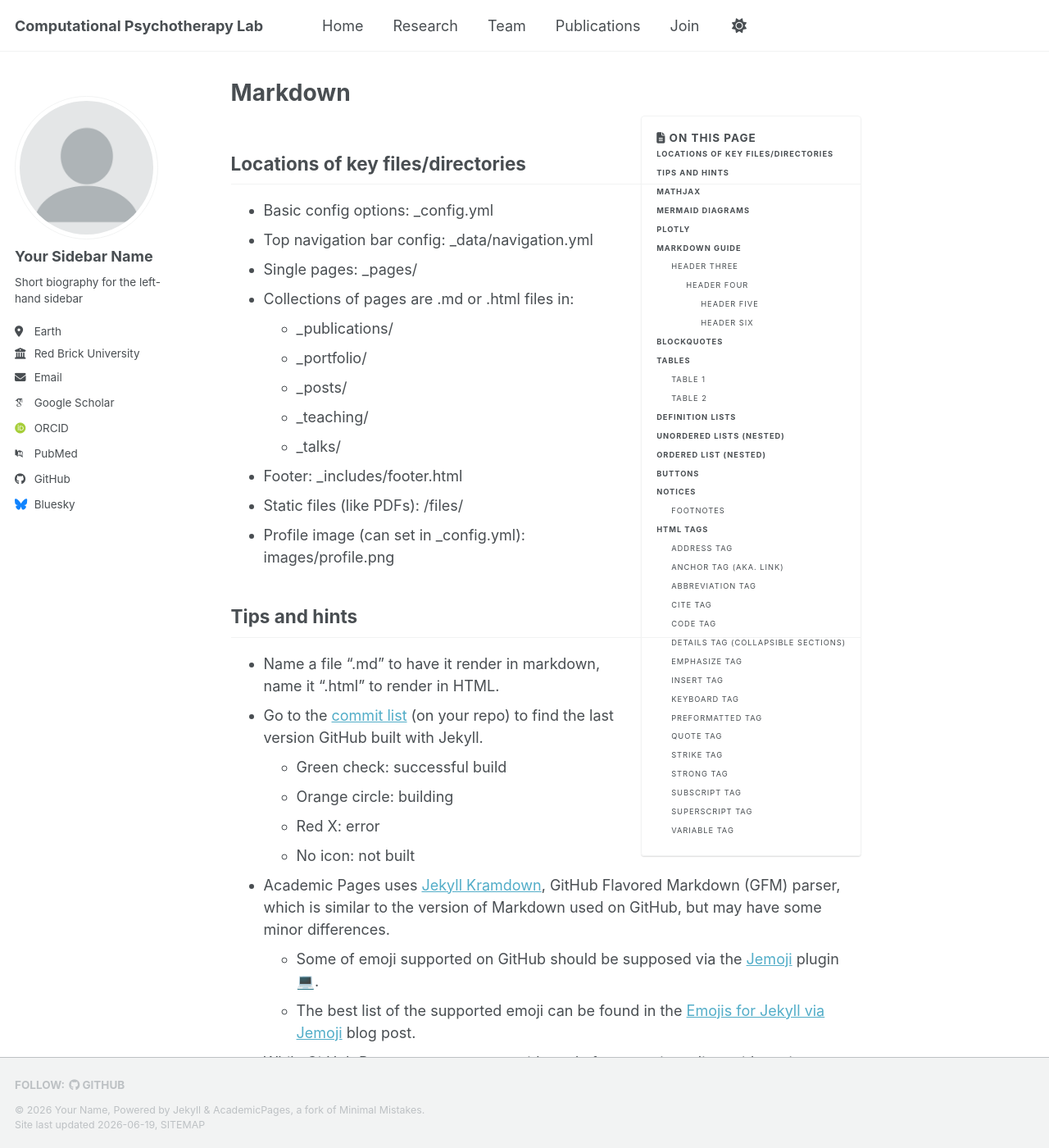
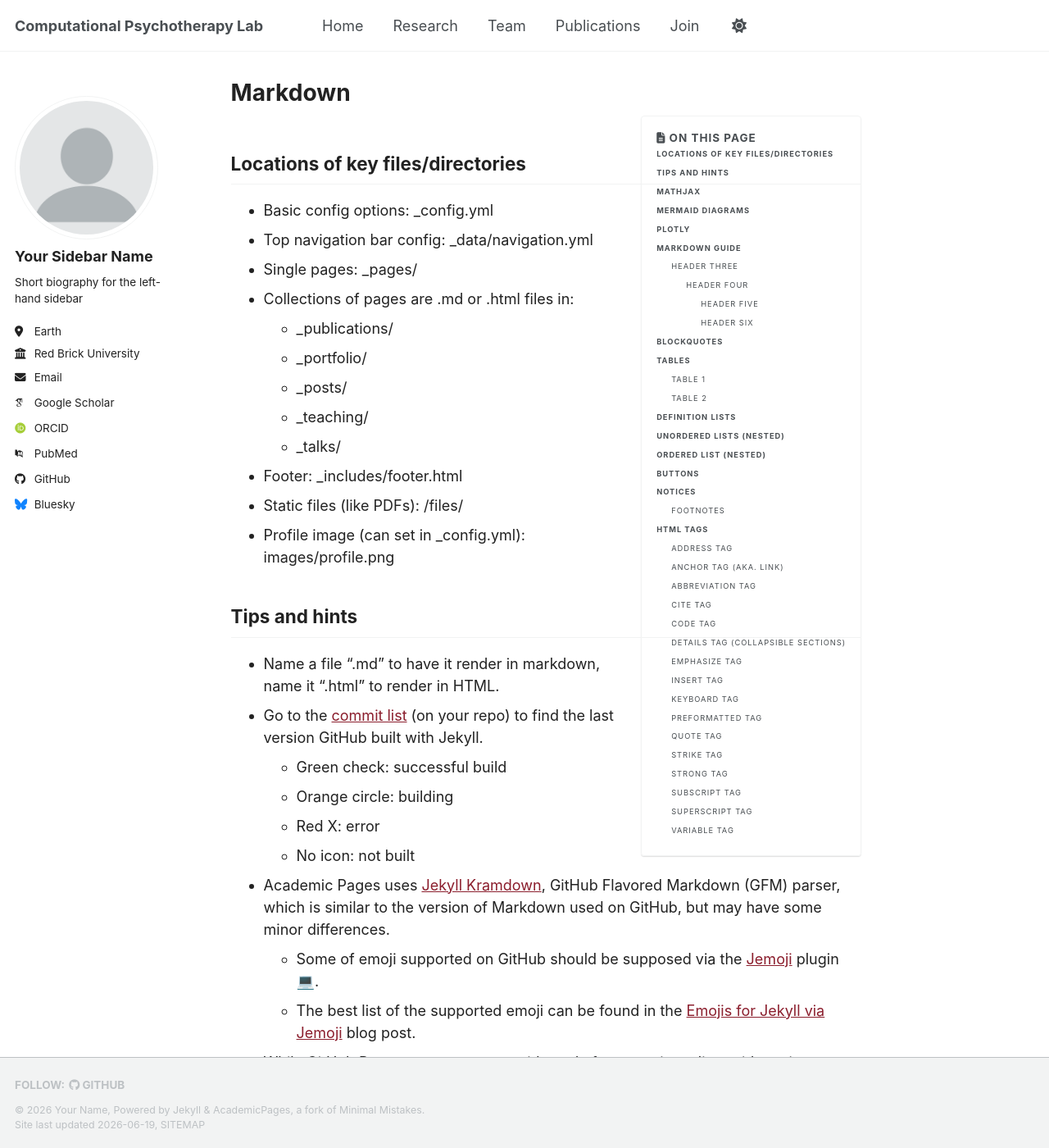
Before and after one commit to IsabelBerwian/CPT-lab, a Jekyll site: the page built from _pages/markdown.md, in a window 1280 px wide and 1400 px high. Shown: the whole window at 82% size. Built offline with Jekyll 4.4.1, drawn with Linux system fonts in a browser that asks for light colours; emoji names are drawn with the system emoji font; some web fonts are replaced; a script bundle is joined from its source files by our own code; library files that are not in the unit come from our copies.

Commit message:
Implement custom color theme and global styles
Added custom lab color theme and global styling overrides.

```diff
--- a/assets/css/main.scss
+++ b/assets/css/main.scss
@@ -7,6 +7,7 @@
  * Note that the files are processed in the order they are imported, so they are partly
    sorted by the dependencies. Also, the first two lines of the file are required by Jekyll.
  */
+
 
 @import
     "vendor/breakpoint/breakpoint",
@@ -41,3 +42,77 @@
     "vendor/font-awesome/solid",
     "vendor/font-awesome/brands"
 ;
+
+
+/* =========================================================
+   CUSTOM LAB COLOR THEME (clean + minimal)
+   ========================================================= */
+
+:root {
+  --color-primary: #8B1E2D;
+  --color-accent: #EEE6E7;
+  --color-text: #222222;
+  --color-bg: #FFFFFF;
+  --color-border: #E5E5E5;
+}
+
+
+/* =========================================================
+   GLOBAL STYLING OVERRIDES
+   ========================================================= */
+
+body {
+  color: var(--color-text);
+  background-color: var(--color-bg);
+}
+
+
+/* Links */
+a {
+  color: var(--color-primary);
+  text-decoration: none;
+}
+
+a:hover {
+  color: #5f141f;
+  text-decoration: underline;
+}
+
+
+/* Headings */
+h1, h2, h3, h4, h5, h6 {
+  color: var(--color-text);
+}
+
+
+/* Horizontal lines */
+hr {
+  border: none;
+  border-top: 1px solid var(--color-border);
+}
+
+
+/* Soft section blocks (use manually in pages) */
+.section-soft {
+  background-color: var(--color-accent);
+  padding: 2rem;
+  border-radius: 8px;
+}
+
+
+/* Optional: cleaner content spacing */
+.page__content p {
+  margin-bottom: 1.2em;
+}
+
+
+/* Optional: buttons (if used) */
+.btn {
+  background-color: var(--color-primary);
+  color: #ffffff;
+  border: none;
+}
+
+.btn:hover {
+  background-color: #5f141f;
+}
```
